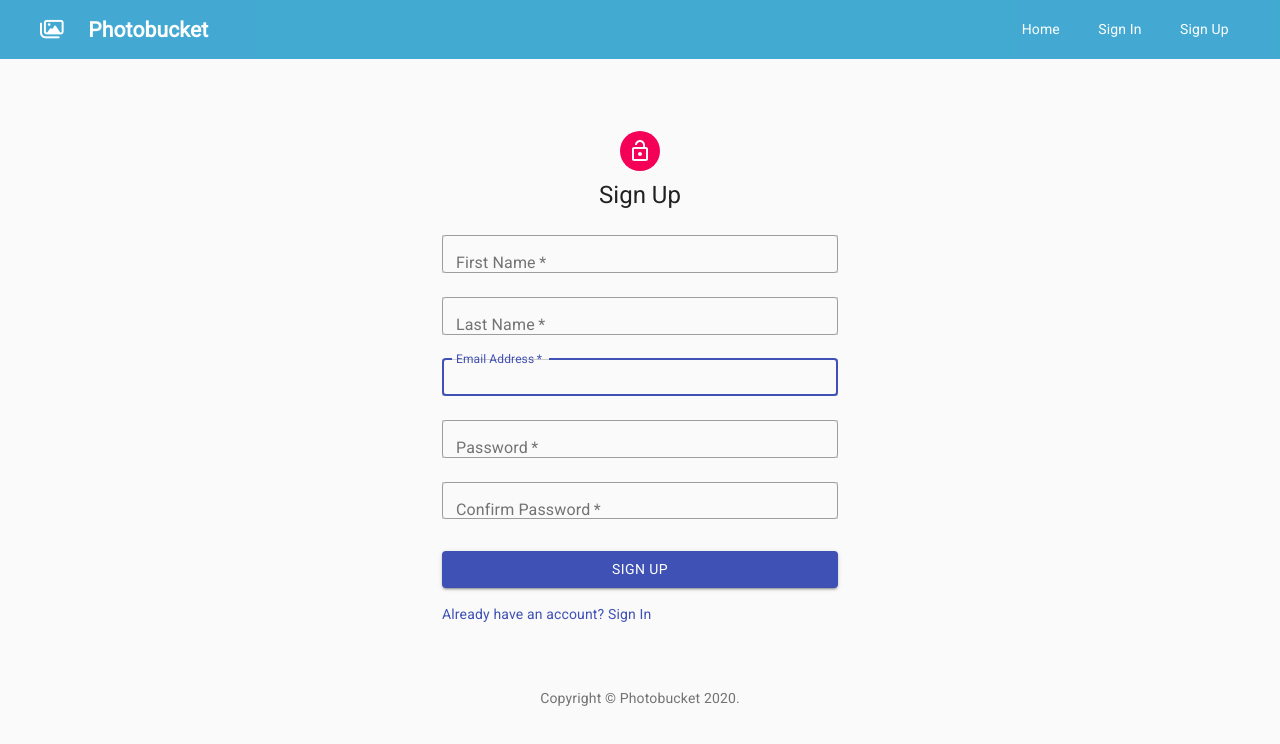
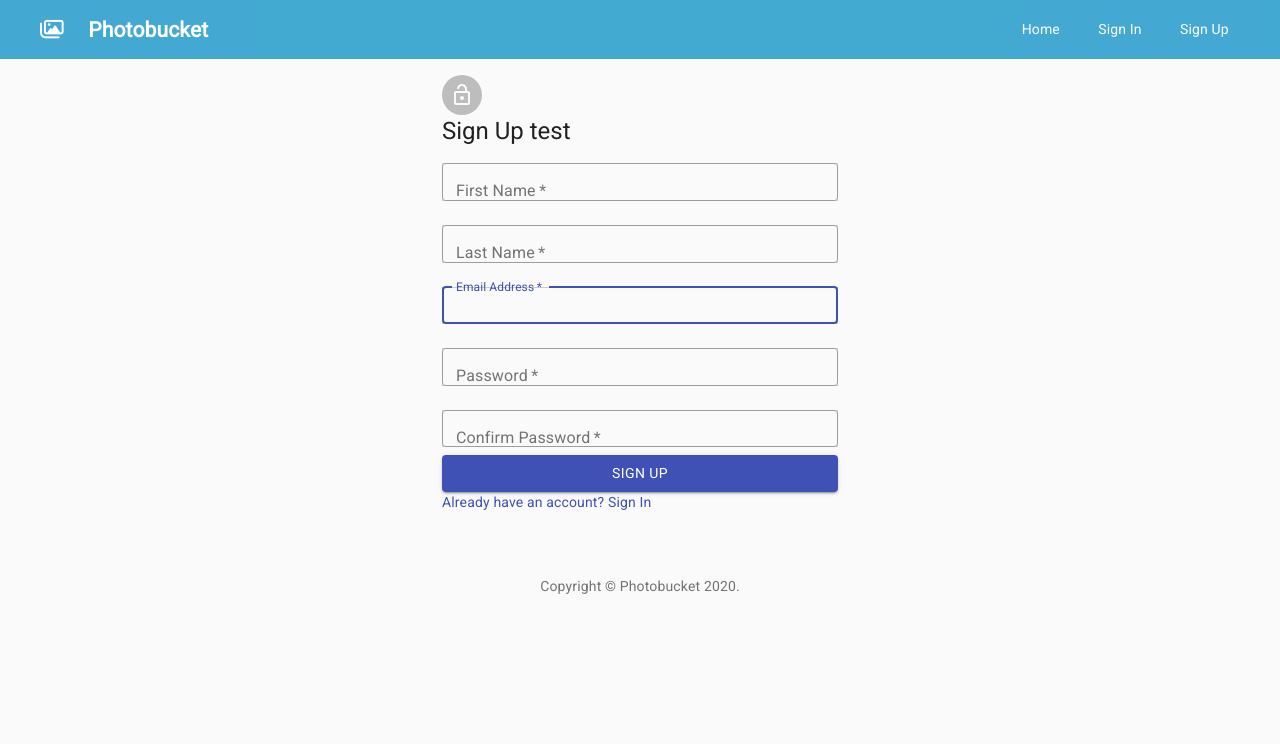
Before and after one commit to RichardGarza/photobucket, a React (Create React App) app: page /signUp in a window 1280 px wide. Shown: the top 744 px of the page. Built offline with nearby package versions, Linux system fonts and the light colour scheme.

Commit message:
Implementing User Verification

```diff
--- a/package.json
+++ b/package.json
@@ -10,6 +10,7 @@
     "@testing-library/react": "^9.5.0",
     "@testing-library/user-event": "^7.2.1",
     "axios": "^0.20.0",
+    "dayjs": "^1.9.1",
     "react": "^16.13.1",
     "react-dom": "^16.13.1",
     "react-router-dom": "^5.2.0",
--- a/src/components/partials/SignIn.js
+++ b/src/components/partials/SignIn.js
@@ -24,6 +24,10 @@ function Copyright() {
     </Typography>
   );
 }
+function signOut() {
+  sessionStorage.removeItem('userId');
+  sessionStorage.removeItem('sessionId');
+}
 
 function submitForm(e) {
   return e => {
@@ -31,13 +35,32 @@ function submitForm(e) {
     const email = e.target.email.value;
     const password = e.target.password.value;
 
+    const userIdCookie = sessionStorage.getItem('userId');
+    const sessionIdCookie = sessionStorage.getItem('sessionId');
+
+    const userDetails = {
+      email,
+      password,
+      userIdCookie,
+      sessionIdCookie,
+    };
     axios
-      .post('/signIn', {
-        email,
-        password,
-      })
+      .post('/signIn', userDetails)
       .then(function (res) {
-        console.log(`Received back: ${res.data.status}`);
+        const { userId, status, sessionId } = res.data;
+        if (userId) {
+          sessionStorage.setItem('userId', userId);
+          sessionStorage.setItem('sessionId', sessionId);
+
+          console.log('Did It Work? ->', status);
+          // // remove
+          // localStorage.removeItem('myData');
+
+          // // remove all
+          // localStorage.clear();
+        } else {
+          console.log(`Received back: ${status}`);
+        }
       })
       .catch(function (error) {
         console.log('There was a problem', error);
@@ -81,7 +104,6 @@ export default function SignIn() {
         </Typography>
 
         <form className={classes.form} noValidate onSubmit={submitForm()}>
-          `
           <TextField
             variant="outlined"
             margin="normal"
@@ -125,6 +147,16 @@ export default function SignIn() {
             </Grid>
           </Grid>
         </form>
+        <form className={classes.form} noValidate onSubmit={signOut()}>
+          <Button
+            type="submit"
+            fullWidth
+            variant="contained"
+            color="primary"
+            className={classes.submit}>
+            Sign Out
+          </Button>
+        </form>
       </div>
       <Box mt={8}>
         <Copyright />
--- a/src/components/partials/SignUp.js
+++ b/src/components/partials/SignUp.js
@@ -1,4 +1,4 @@
-import React from 'react';
+import React, { Component } from 'react';
 import Avatar from '@material-ui/core/Avatar';
 import Button from '@material-ui/core/Button';
 import CssBaseline from '@material-ui/core/CssBaseline';
@@ -41,7 +41,13 @@ function submitForm(e) {
         lastName,
       })
       .then(function (res) {
-        console.log(`Received back: ${res.data.status}`);
+        console.log('SignUp Started', res.data.user);
+        if (res.data.user) {
+          const { _id, sessionId } = res.data.user;
+          sessionStorage.setItem('userId', _id);
+          sessionStorage.setItem('sessionId', sessionId);
+        }
+        console.log(`Received status: ${res.data.status}`);
       })
       .catch(function (error) {
         console.log('There was a problem', error);
@@ -69,22 +75,29 @@ const useStyles = makeStyles(theme => ({
   },
 }));
 
-export default function SignUp() {
-  const classes = useStyles();
+class SignUp extends Component {
+  constructor() {
+    super();
 
+    this.state = {
+      test: 'test',
+    };
+  }
+
+  render() {
     return (
       <Container component="main" maxWidth="xs">
         <CssBaseline />
-      <div className={classes.paper}>
-        <Avatar className={classes.avatar}>
+        <div className={useStyles.paper}>
+          <Avatar className={useStyles.avatar}>
             <LockIcon />
           </Avatar>
 
           <Typography component="h1" variant="h5">
-          Sign Up
+            Sign Up {this.state.test}
           </Typography>
 
-        <form className={classes.form} noValidate onSubmit={submitForm()}>
+          <form className={useStyles.form} noValidate onSubmit={submitForm()}>
             <TextField
               variant="outlined"
               margin="normal"
@@ -146,7 +159,7 @@ export default function SignUp() {
               fullWidth
               variant="contained"
               color="primary"
-            className={classes.submit}>
+              className={useStyles.submit}>
               Sign Up
             </Button>
             <Grid container>
@@ -164,3 +177,6 @@ export default function SignUp() {
       </Container>
     );
   }
+}
+
+export default SignUp;
```
Also changed, not shown: src/components/partials/Test.js (added, +13 -0 lines), 1 other file (tests, documents, lock files or other folders). Lines whose indentation alone changed are shown as unchanged.
